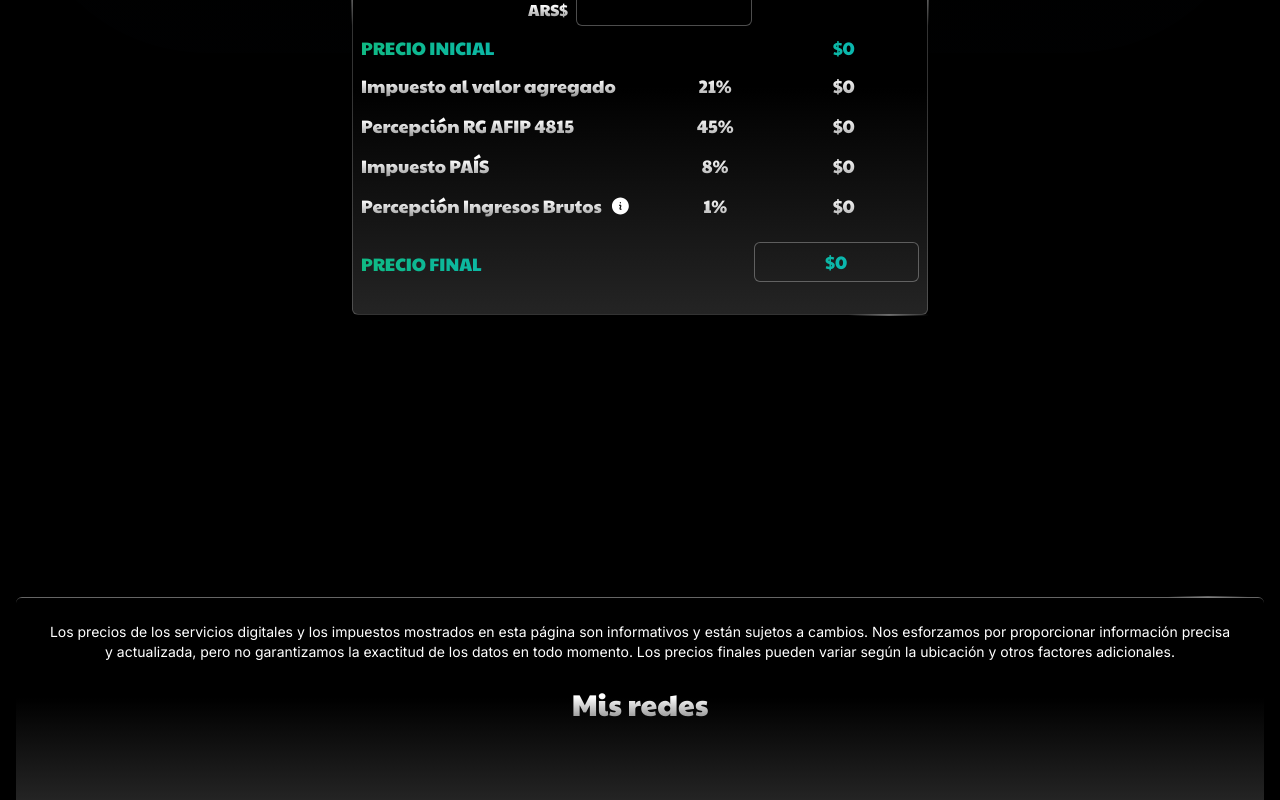
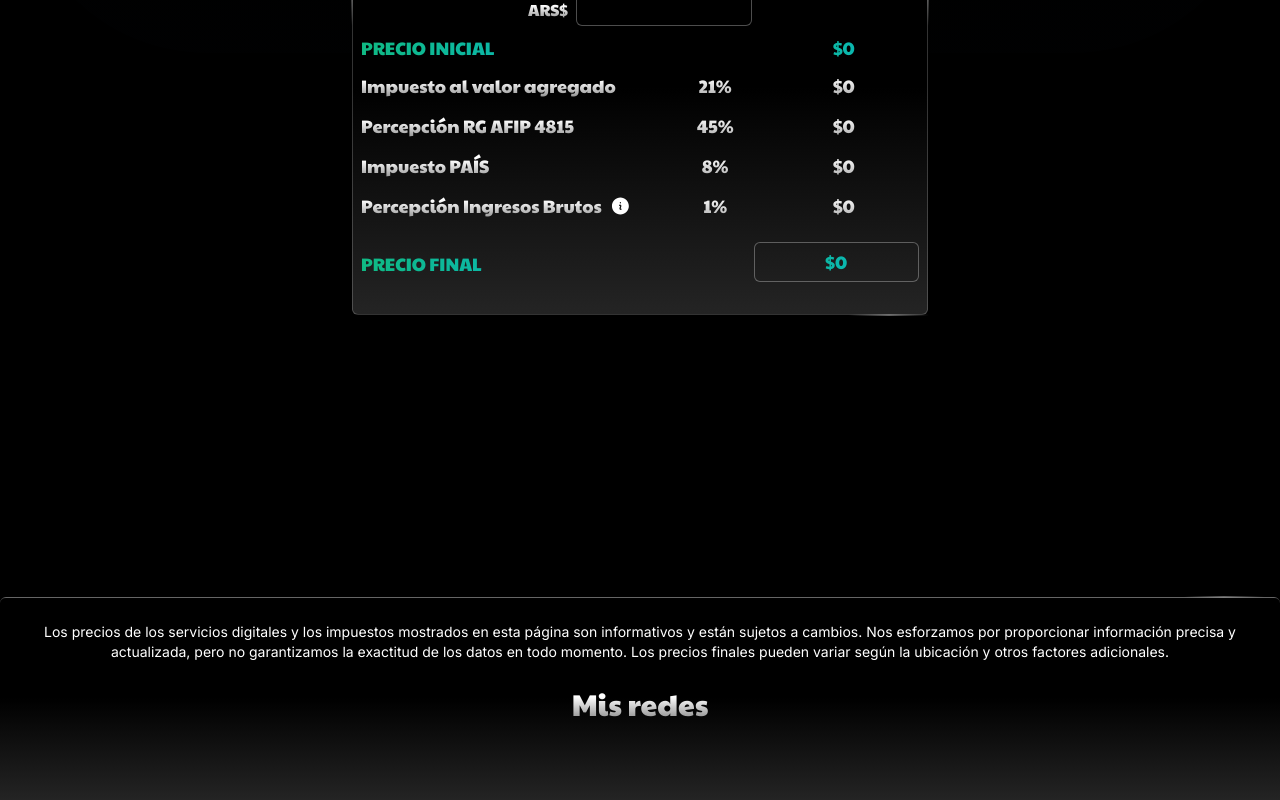
Before and after one commit to MatySeitour/que-me-estan-cobrando, a Next.js app: page / in a window 1280 px wide. Shown: the part 2287-3087 px from the top of the page. Built offline with nearby package versions, Linux system fonts and the light colour scheme; no server answers; some icons are missing.

Commit message:
feat(footer) add max width and some styles

```diff
--- a/src/components/Footer.tsx
+++ b/src/components/Footer.tsx
@@ -3,8 +3,8 @@ import { inter, paytone_One } from "../utils/fonts";
 
 export const Footer = ({ text }: { text: string }): JSX.Element => {
   return (
-    <footer className="h-auto w-full px-4 pt-4">
-      <div className="bg-gradient__cards relative h-full w-full rounded-tl-md rounded-tr-md border-t border-white/30 pb-4">
+    <footer className="flex h-auto w-full items-center justify-center pt-4">
+      <div className="bg-gradient__cards relative h-full w-full max-w-7xl rounded-tl-md rounded-tr-md border-t border-white/30 pb-4">
         <div className="border-effect__bottom absolute -top-0.5 right-4 h-0.5 w-20"></div>
         <div className="h-full w-full">
           <div className="px-8 py-6">
```
